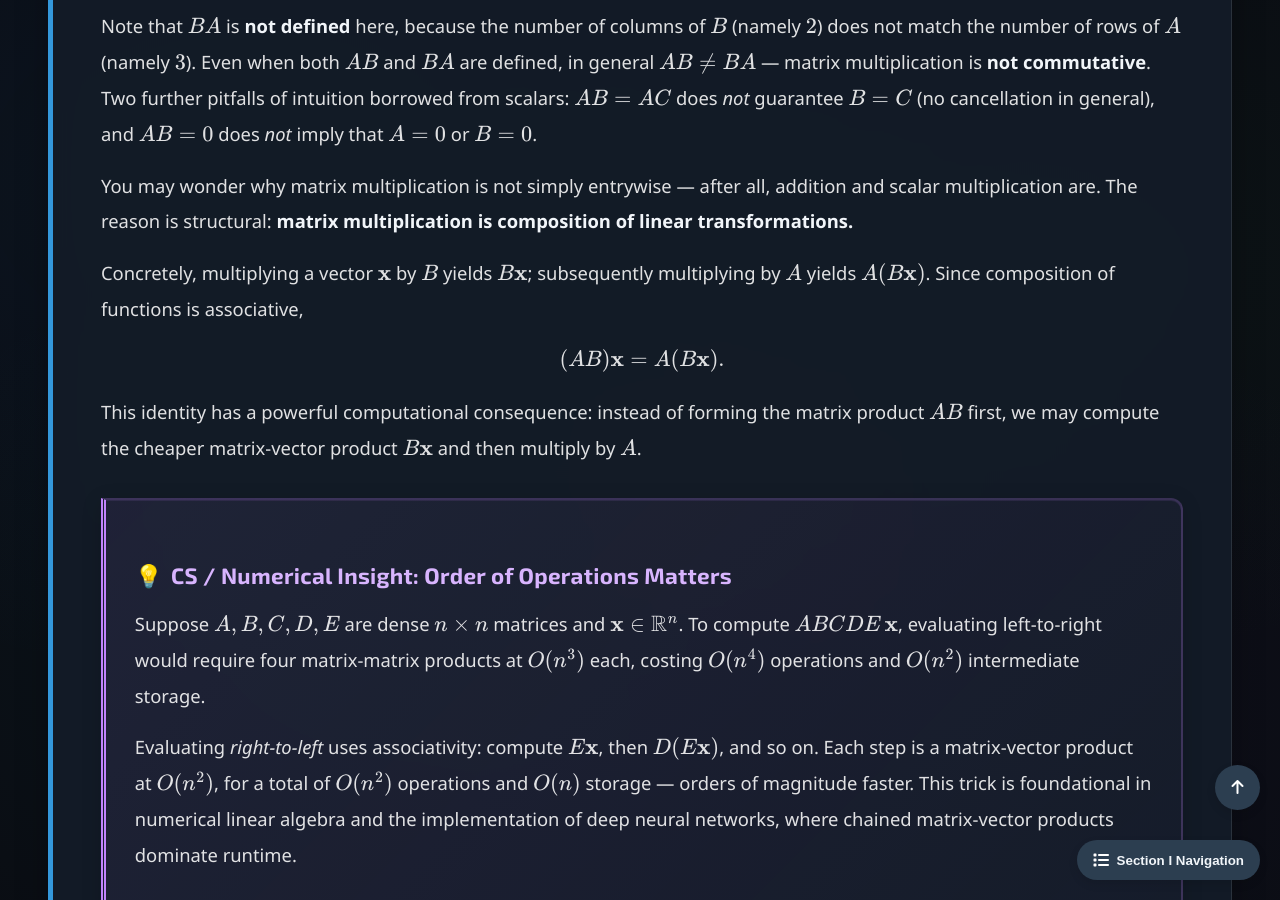
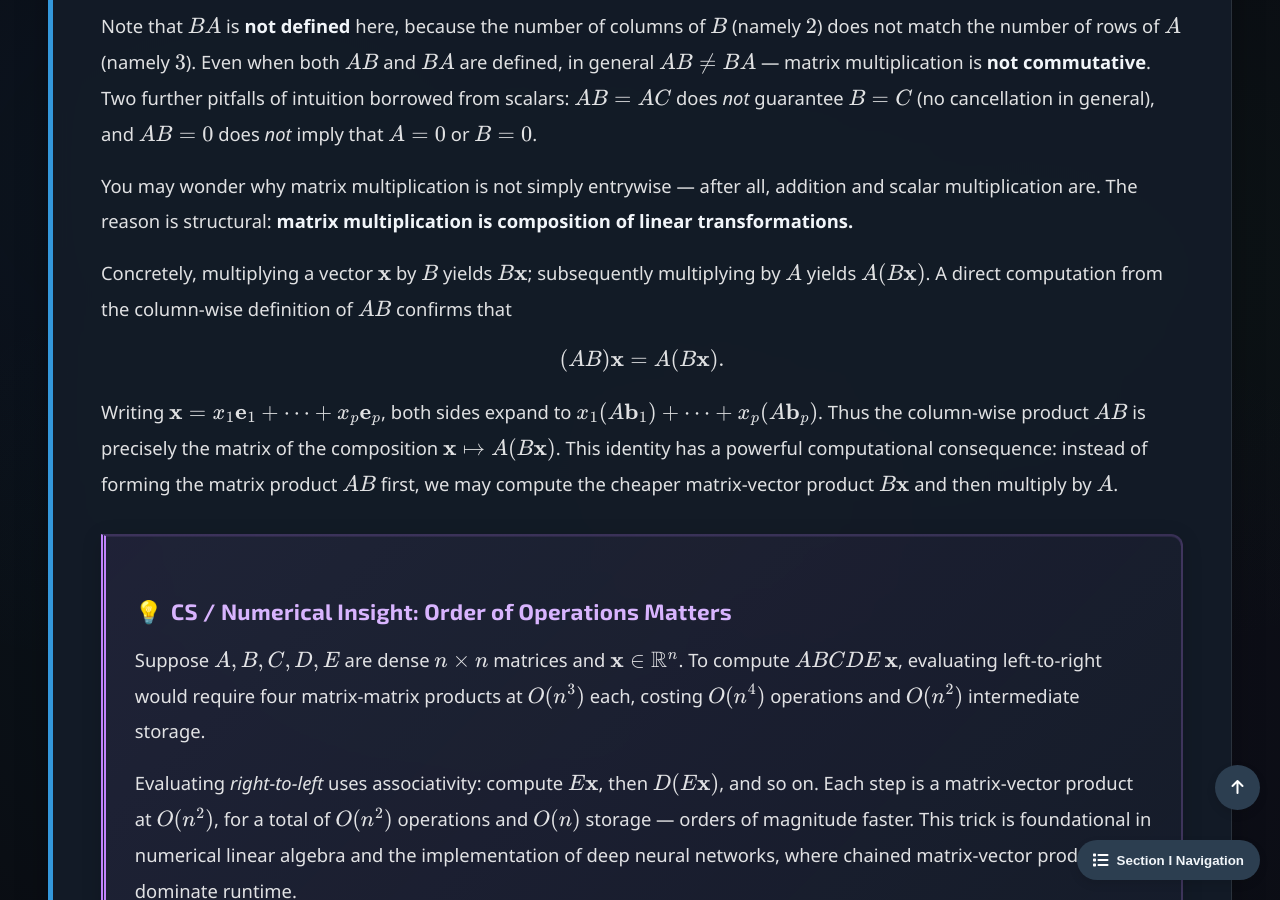
Before and after one commit to Yusukey01/yusukey01.github.io, a Jekyll site: the page built from Mathematics/Linear_algebra/linear_transformation.html, in a window 1280 px wide and 900 px high, scrolled down 6523 px. Built offline with Jekyll 4.4.1, drawn with Linux system fonts in a browser that asks for light colours.

Commit message:
added more info

```diff
--- a/Mathematics/Linear_algebra/linear_transformation.html
+++ b/Mathematics/Linear_algebra/linear_transformation.html
@@ -258,11 +258,11 @@ uses_python: false
                 </p>
 
                 <p>
-                    Concretely, multiplying a vector \(\mathbf{x}\) by \(B\) yields \(B\mathbf{x}\); subsequently multiplying by \(A\) yields \(A(B\mathbf{x})\). Since composition of functions is associative,
+                    Concretely, multiplying a vector \(\mathbf{x}\) by \(B\) yields \(B\mathbf{x}\); subsequently multiplying by \(A\) yields \(A(B\mathbf{x})\). A direct computation from the column-wise definition of \(AB\) confirms that
                     \[
                     (AB)\mathbf{x} = A(B\mathbf{x}).
                     \]
-                    This identity has a powerful computational consequence: instead of forming the matrix product \(AB\) first, we may compute the cheaper matrix-vector product \(B\mathbf{x}\) and then multiply by \(A\).
+                    Writing \(\mathbf{x} = x_1 \mathbf{e}_1 + \cdots + x_p \mathbf{e}_p\), both sides expand to \(x_1 (A\mathbf{b}_1) + \cdots + x_p (A\mathbf{b}_p)\). Thus the column-wise product \(AB\) is precisely the matrix of the composition \(\mathbf{x} \mapsto A(B\mathbf{x})\). This identity has a powerful computational consequence: instead of forming the matrix product \(AB\) first, we may compute the cheaper matrix-vector product \(B\mathbf{x}\) and then multiply by \(A\).
                 </p>
 
                 <div class="insight-box">
```
